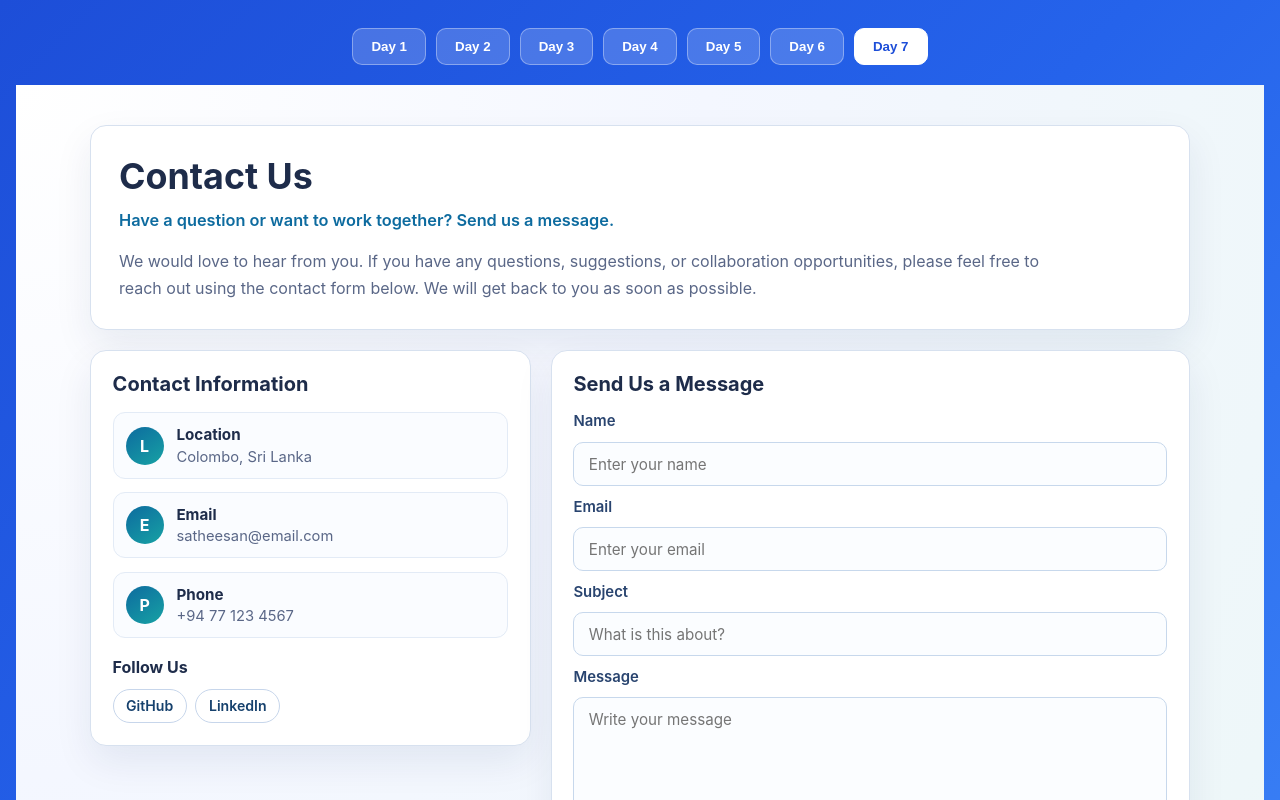
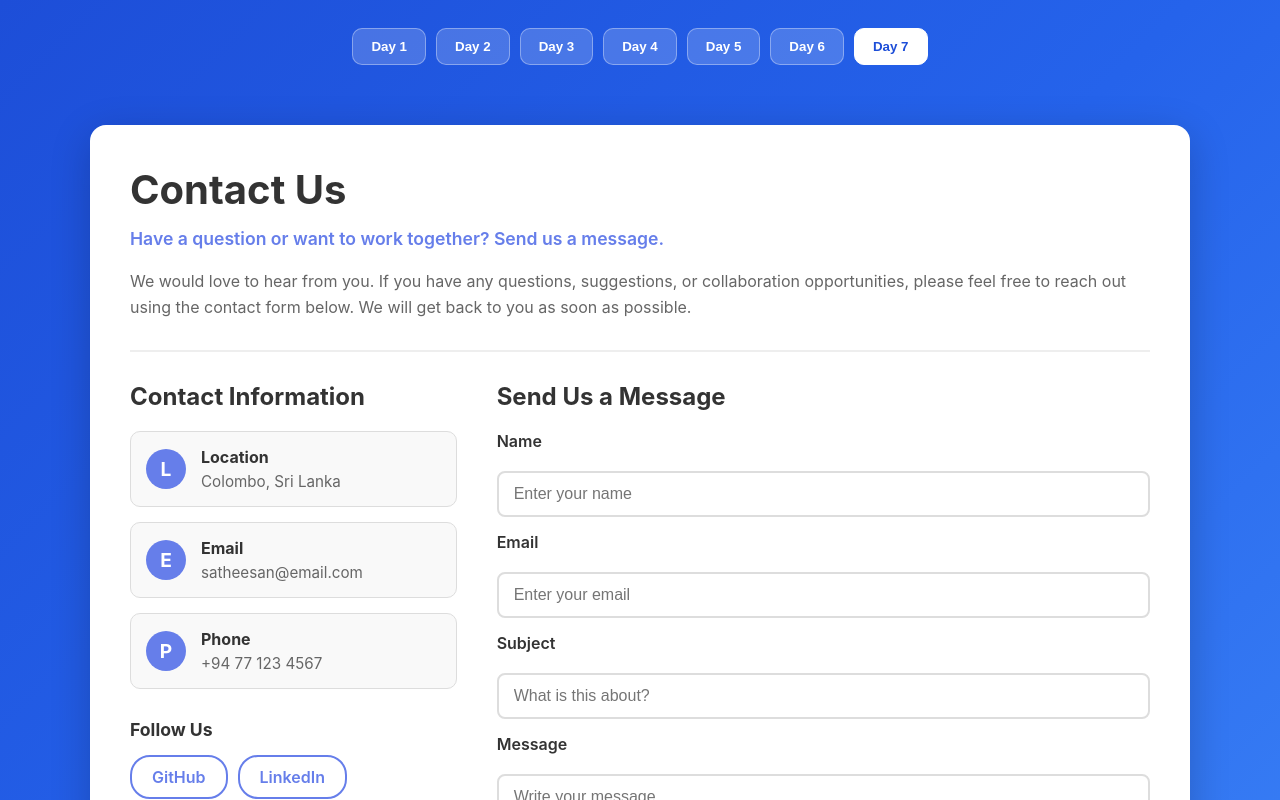
Before and after one commit to Satheesan-R/30-days-react-challenge, a React (Create React App) app: page / in a window 1280 px wide. Shown: the top 800 px of the page. Built offline with nearby package versions, Linux system fonts and the light colour scheme.

Commit message:
made some css changes in the contact form page

```diff
--- a/src/Day7ContactForm/Contactform.css
+++ b/src/Day7ContactForm/Contactform.css
@@ -1,242 +1,213 @@
+/* Contact Page */
 .contact-page {
-	--bg-start: #f4f7ff;
-	--bg-end: #edf7f8;
-	--card-bg: #ffffff;
-	--text-main: #1e2c4a;
-	--text-soft: #5a6787;
-	--border: #d7e1ef;
-	--brand: #0d6b9f;
-	--brand-dark: #0a557f;
-	--shadow: 0 16px 38px rgba(18, 39, 84, 0.08);
   min-height: 100vh;
-	padding: 2.5rem 1rem 3rem;
-	background: radial-gradient(circle at 0% 0%, #ffffff 0%, var(--bg-start) 45%, var(--bg-end) 100%);
+  padding: 40px 20px;
 }
 
 .contact-shell {
   max-width: 1100px;
   margin: 0 auto;
-	display: grid;
-	gap: 1.25rem;
 }
 
-.card {
-	background: var(--card-bg);
-	border: 1px solid var(--border);
+/* Main Card */
+.unified-card {
+  background: white;
   border-radius: 16px;
-	box-shadow: var(--shadow);
-	padding: 1.35rem;
+  box-shadow: 0 10px 40px rgba(0, 0, 0, 0.2);
+  padding: 40px;
 }
 
+/* Header */
 .page-header {
-	padding: 1.75rem;
+  padding-bottom: 30px;
+  border-bottom: 2px solid #eee;
+  margin-bottom: 30px;
 }
 
 .page-header h1 {
   margin: 0;
-	font-size: clamp(1.8rem, 2.8vw, 2.3rem);
-	color: var(--text-main);
+  font-size: 2.5rem;
+  color: #333;
 }
 
 .subtitle {
-	margin: 0.55rem 0 0;
-	font-size: 1.02rem;
+  margin: 10px 0 0;
+  font-size: 1.1rem;
   font-weight: 600;
-	color: var(--brand);
+  color: #667eea;
 }
 
 .intro-text {
-	margin: 0.85rem 0 0;
-	line-height: 1.65;
-	color: var(--text-soft);
-	max-width: 920px;
+  margin: 15px 0 0;
+  line-height: 1.6;
+  color: #666;
 }
 
+/* Grid Layout */
 .main-grid {
   display: grid;
-	gap: 1.25rem;
-	grid-template-columns: 1fr 1.45fr;
-	align-items: start;
+  grid-template-columns: 1fr 2fr;
+  gap: 40px;
 }
 
+/* Contact Info */
 .contact-info h2,
-.form-card h2,
-.location-card h2 {
-	margin: 0 0 1rem;
-	color: var(--text-main);
-	font-size: 1.25rem;
+.form-section h2 {
+  margin: 0 0 20px;
+  color: #333;
+  font-size: 1.5rem;
 }
 
 .info-list {
-	display: grid;
-	gap: 0.85rem;
-	margin-bottom: 1.2rem;
+  margin-bottom: 30px;
 }
 
 .info-item {
   display: flex;
   align-items: center;
-	gap: 0.8rem;
-	padding: 0.75rem;
-	border: 1px solid #e3ebf6;
-	border-radius: 12px;
-	background: #fafcff;
+  gap: 15px;
+  padding: 15px;
+  margin-bottom: 15px;
+  border: 1px solid #ddd;
+  border-radius: 10px;
+  background: #f9f9f9;
 }
 
 .icon-badge {
-	display: inline-flex;
+  width: 40px;
+  height: 40px;
+  border-radius: 50%;
+  background: #667eea;
+  color: white;
+  display: flex;
   align-items: center;
   justify-content: center;
-	width: 38px;
-	height: 38px;
-	border-radius: 50%;
-	font-weight: 700;
-	color: #ffffff;
-	background: linear-gradient(145deg, #0d6b9f, #17a2a4);
-	flex-shrink: 0;
+  font-weight: bold;
+  font-size: 1.2rem;
 }
 
 .info-item h3 {
   margin: 0;
-	font-size: 0.95rem;
-	color: var(--text-main);
+  font-size: 1rem;
+  color: #333;
 }
 
 .info-item p {
-	margin: 0.2rem 0 0;
-	color: var(--text-soft);
-	font-size: 0.92rem;
+  margin: 5px 0 0;
+  color: #666;
+  font-size: 0.95rem;
 }
 
+/* Social Links */
 .social-links h3 {
-	margin: 0 0 0.7rem;
-	font-size: 1rem;
-	color: var(--text-main);
+  margin: 0 0 15px;
+  font-size: 1.1rem;
+  color: #333;
 }
 
 .social-list {
   display: flex;
-	flex-wrap: wrap;
-	gap: 0.55rem;
+  gap: 10px;
 }
 
 .social-list a {
   text-decoration: none;
-	padding: 0.48rem 0.78rem;
-	border-radius: 999px;
-	border: 1px solid #c7d6eb;
-	color: #16416d;
+  padding: 10px 20px;
+  border-radius: 20px;
+  border: 2px solid #667eea;
+  color: #667eea;
   font-weight: 600;
-	font-size: 0.88rem;
-	transition: all 0.2s ease;
+  transition: all 0.3s;
 }
 
 .social-list a:hover {
-	background: #eaf4ff;
-	border-color: #9fbee6;
-	transform: translateY(-1px);
+  background: #667eea;
+  color: white;
 }
 
-.form-and-location {
-	display: grid;
-	gap: 1.1rem;
-}
-
+/* Form */
 .contact-form {
-	display: grid;
-	gap: 0.72rem;
+  display: flex;
+  flex-direction: column;
+  gap: 15px;
 }
 
 .contact-form label {
   font-weight: 600;
-	color: #29446f;
-	font-size: 0.93rem;
+  color: #333;
+  margin-bottom: 5px;
 }
 
 .contact-form input,
 .contact-form textarea {
   width: 100%;
-	padding: 0.72rem 0.9rem;
-	border: 1px solid #c7d8ec;
-	border-radius: 10px;
-	font-family: inherit;
-	font-size: 0.95rem;
-	color: var(--text-main);
-	background: #fbfdff;
-	transition: border-color 0.2s ease, box-shadow 0.2s ease;
+  padding: 12px 15px;
+  border: 2px solid #ddd;
+  border-radius: 8px;
+  font-size: 1rem;
+  font-family: Arial, sans-serif;
+  transition: border-color 0.3s;
 }
 
 .contact-form input:focus,
 .contact-form textarea:focus {
   outline: none;
-	border-color: #1c8cc6;
-	box-shadow: 0 0 0 3px rgba(28, 140, 198, 0.16);
+  border-color: #667eea;
 }
 
 .contact-form textarea {
+  min-height: 150px;
   resize: vertical;
-	min-height: 145px;
 }
 
 .contact-form button {
-	margin-top: 0.25rem;
-	padding: 0.8rem 1rem;
+  padding: 15px 30px;
   border: none;
-	border-radius: 10px;
-	background: linear-gradient(140deg, var(--brand), #178cab);
-	color: #ffffff;
-	font-weight: 700;
-	font-size: 0.95rem;
+  border-radius: 8px;
+  background: #667eea;
+  color: white;
+  font-weight: bold;
+  font-size: 1rem;
   cursor: pointer;
-	transition: transform 0.2s ease, box-shadow 0.2s ease, filter 0.2s ease;
+  transition: all 0.3s;
+  margin-top: 10px;
 }
 
 .contact-form button:hover {
-	transform: translateY(-1px);
-	box-shadow: 0 10px 22px rgba(13, 107, 159, 0.24);
-	filter: brightness(1.03);
+  background: #764ba2;
+  transform: translateY(-2px);
+  box-shadow: 0 5px 15px rgba(102, 126, 234, 0.4);
 }
 
+/* Success Message */
 .success-message {
-	margin: 1rem 0 0;
-	padding: 0.78rem 0.95rem;
-	border: 1px solid #b9e5cd;
-	border-radius: 10px;
-	background: #edfff4;
-	color: #1e7a4a;
-	font-weight: 600;
-	line-height: 1.45;
-}
-
-
-
-.cta {
-	text-align: center;
-	padding: 1.15rem;
-	background: linear-gradient(135deg, #0e5b89, #148a9e);
-	border-color: transparent;
-}
-
-.cta p {
-	margin: 0;
-	color: #f4fcff;
-	font-size: 1.02rem;
+  margin-top: 20px;
+  padding: 15px;
+  border: 2px solid #4caf50;
+  border-radius: 8px;
+  background: #e8f5e9;
+  color: #2e7d32;
   font-weight: 600;
 }
 
+/* Responsive */
 @media (max-width: 960px) {
   .main-grid {
     grid-template-columns: 1fr;
+    gap: 30px;
   }
 }
 
 @media (max-width: 640px) {
   .contact-page {
-		padding: 1.2rem 0.75rem 2rem;
+    padding: 20px 15px;
   }
 
-	.page-header,
-	.card {
-		padding: 1.05rem;
+  .unified-card {
+    padding: 25px 20px;
+  }
+
+  .page-header h1 {
+    font-size: 2rem;
   }
 }
--- a/src/Day7ContactForm/Contactform.jsx
+++ b/src/Day7ContactForm/Contactform.jsx
@@ -29,7 +29,8 @@ const ContactForm = () => {
 	return (
 		<section className="contact-page">
 			<div className="contact-shell">
-				<header className="page-header card">
+				<div className="unified-card">
+					<header className="page-header">
 						<h1>Contact Us</h1>
 						<p className="subtitle">
 							Have a question or want to work together? Send us a message.
@@ -42,7 +43,7 @@ const ContactForm = () => {
 					</header>
 
 					<div className="main-grid">
-					<aside className="contact-info card">
+						<aside className="contact-info">
 							<h2>Contact Information</h2>
 							<div className="info-list">
 								<div className="info-item">
@@ -81,8 +82,7 @@ const ContactForm = () => {
 							</div>
 						</aside>
 
-					<div className="form-and-location">
-						<section className="form-card card">
+						<div className="form-section">
 							<h2>Send Us a Message</h2>
 							<form className="contact-form" onSubmit={handleSubmit}>
 								<label htmlFor="name">Name</label>
@@ -137,12 +137,9 @@ const ContactForm = () => {
 									Your message has been sent successfully! We will contact you soon.
 								</p>
 							)}
-						</section>
-
-
 						</div>
 					</div>
-
+				</div>
 			</div>
 		</section>
 	);
```
Lines whose indentation alone changed are shown as unchanged.
